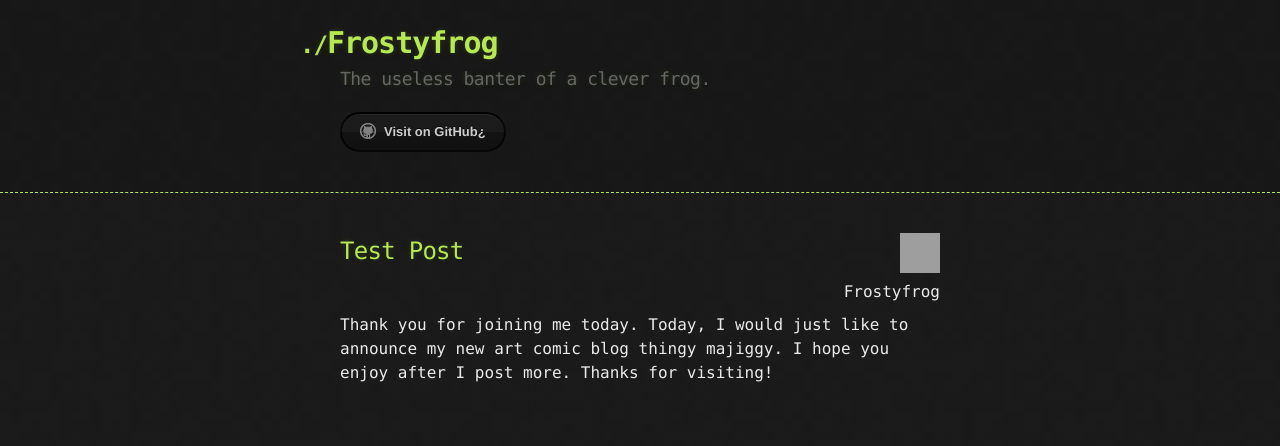
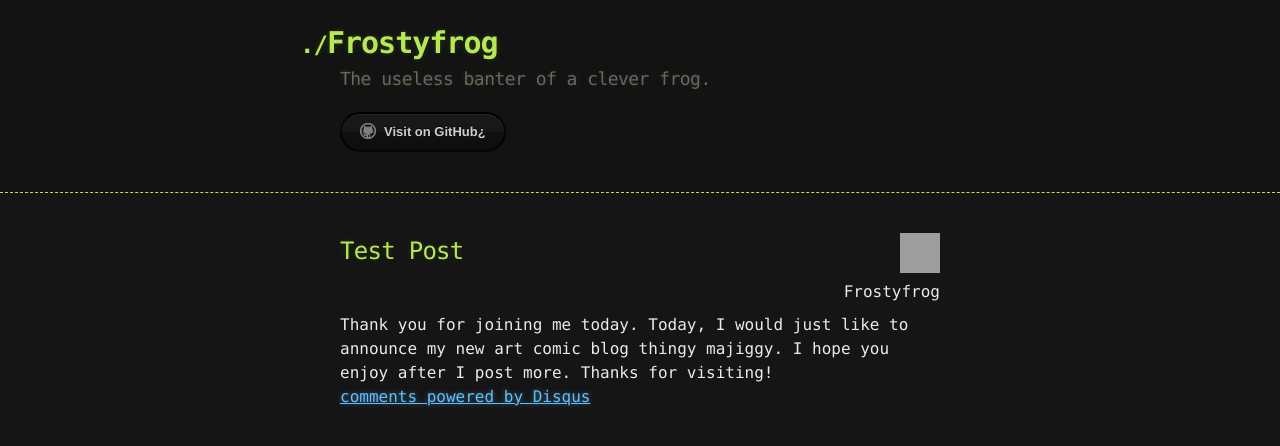
Before and after one commit to frostyfrog/frostyfrog.github.com, a Jekyll site: the page built from _posts/2013-1-31-First-Post.html, in a window 1280 px wide. Shown: the top 446 px of the page. Built offline with Jekyll 4.4.1, drawn with Linux system fonts in a browser that asks for light colours; comment, search, counter and statistics services are not loaded; part of the change alters nothing that is shown; grey boxes are pictures that could not be loaded.

Commit message:
Added Disqus and removed background image

```diff
--- a/_layouts/main.html
+++ b/_layouts/main.html
@@ -21,5 +21,17 @@
 {{ content }}
 </section>
 </div>
+<script type="text/javascript">
+/* * * CONFIGURATION VARIABLES: EDIT BEFORE PASTING INTO YOUR WEBPAGE * * */
+var disqus_shortname = 'frostyfroggithub'; // required: replace example with your forum shortname
+
+/* * * DON'T EDIT BELOW THIS LINE * * */
+(function () {
+ var s = document.createElement('script'); s.async = true;
+ s.type = 'text/javascript';
+ s.src = 'http://' + disqus_shortname + '.disqus.com/count.js';
+ (document.getElementsByTagName('HEAD')[0] || document.getElementsByTagName('BODY')[0]).appendChild(s);
+ }());
+</script>
 </body>
 </html>
--- a/_layouts/post.html
+++ b/_layouts/post.html
@@ -9,3 +9,17 @@ layout: main
 <h2>{{ page.title }}</h2>
 <br />
 {{ content }}
+<div id="disqus_thread"></div>
+<script type="text/javascript">
+/* * * CONFIGURATION VARIABLES: EDIT BEFORE PASTING INTO YOUR WEBPAGE * * */
+var disqus_shortname = 'frostyfroggithub'; // required: replace example with your forum shortname
+
+/* * * DON'T EDIT BELOW THIS LINE * * */
+(function() {
+ var dsq = document.createElement('script'); dsq.type = 'text/javascript'; dsq.async = true;
+ dsq.src = 'http://' + disqus_shortname + '.disqus.com/embed.js';
+ (document.getElementsByTagName('head')[0] || document.getElementsByTagName('body')[0]).appendChild(dsq);
+ })();
+</script>
+<noscript>Please enable JavaScript to view the <a href="http://disqus.com/?ref_noscript">comments powered by Disqus.</a></noscript>
+<a href="http://disqus.com" class="dsq-brlink">comments powered by <span class="logo-disqus">Disqus</span></a>
--- a/stylesheets/stylesheet.css
+++ b/stylesheets/stylesheet.css
@@ -1,7 +1,7 @@
 body {
   margin: 0;
   padding: 0;
-  background: #151515 url("../images/bkg.png") 0 0;
+  background: #151515; //url("../images/bkg.png") 0 0;
   color: #eaeaea;
   font: 16px;
   line-height: 1.5;
```
